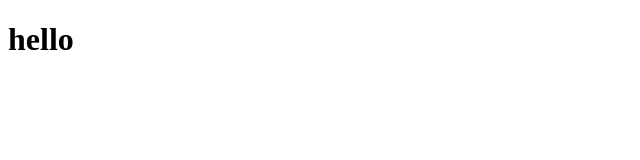
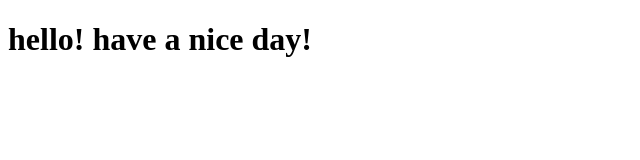
Before and after one commit to kashvi08/project1, a plain HTML site: page site/index.html in a window 1280 px wide. Shown: the whole page, without its empty margins (0-640 px from the left). Drawn offline with Linux system fonts and the light colour scheme.

Commit message:
small change

```diff
--- a/site/index.html
+++ b/site/index.html
@@ -6,6 +6,6 @@
 	<title>kashvi malik</title>
 </head>
 <body>
-<h1>hello</h1>
+<h1>hello! have a nice day!</h1>
 </body>
 </html>
```
